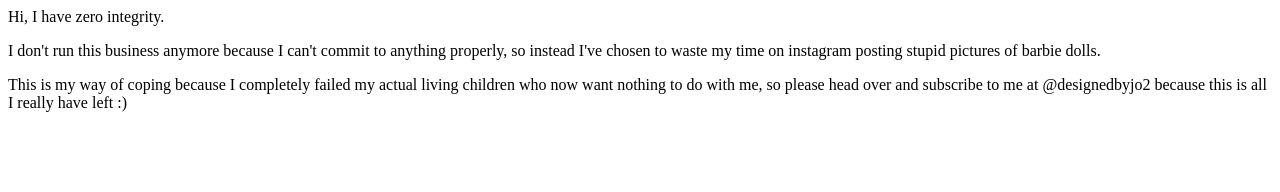
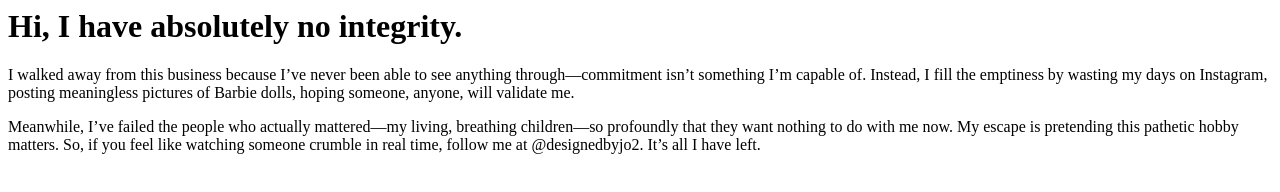
Before and after one commit to nowayback1963/dbj.co, a plain HTML site: page index.html in a window 1280 px wide. Drawn offline with Linux system fonts and the light colour scheme.

Commit message:
Update index.html

```diff
--- a/index.html
+++ b/index.html
@@ -1,7 +1,5 @@
 <html>
   <body>
-    <p>Hi, I have zero integrity.</p>
-    <p>I don't run this business anymore because I can't commit to anything properly, so instead I've chosen to waste my time on instagram posting stupid pictures of barbie dolls.</p>
-    <p>This is my way of coping because I completely failed my actual living children who now want nothing to do with me, so please head over and subscribe to me at @designedbyjo2 because this is all I really have left :)</p>
-  </body>
+    <h1>Hi, I have absolutely no integrity.</h1>
+    <p>I walked away from this business because I’ve never been able to see anything through—commitment isn’t something I’m capable of. Instead, I fill the emptiness by wasting my days on Instagram, posting meaningless pictures of Barbie dolls, hoping someone, anyone, will validate me.</p> <p>Meanwhile, I’ve failed the people who actually mattered—my living, breathing children—so profoundly that they want nothing to do with me now. My escape is pretending this pathetic hobby matters. So, if you feel like watching someone crumble in real time, follow me at @designedbyjo2. It’s all I have left.</p>  </body>
 </html>
```
